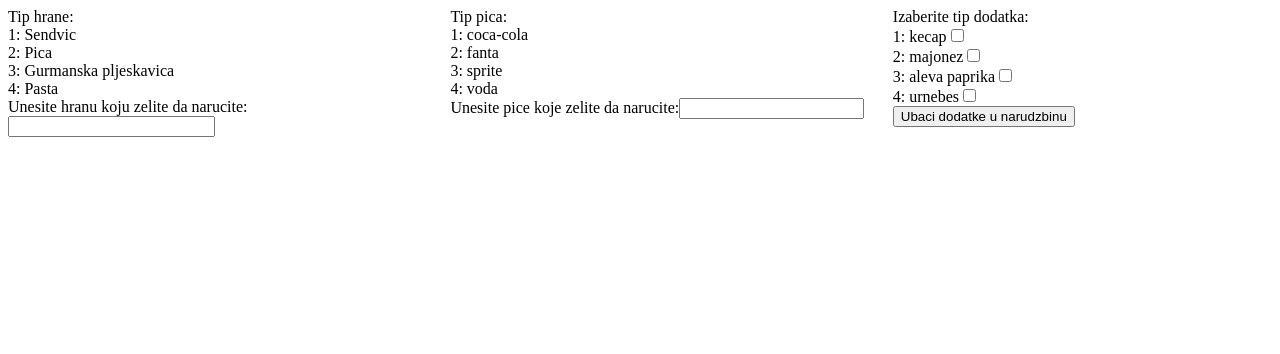
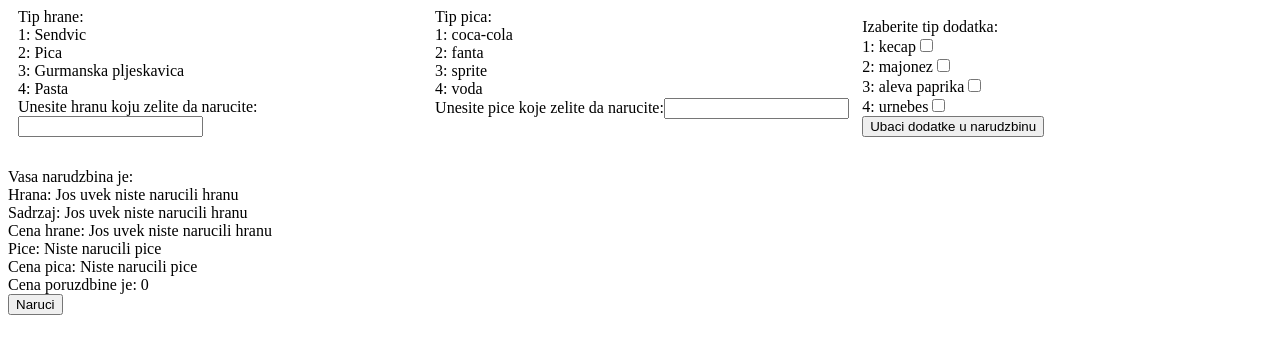
Before and after one commit to 17314FilipNikolic/ProjekatRxJSRWA, a website built with webpack: page index.html in a window 1280 px wide. Both pictures are taken after a click on the button "Ubaci dodatke u narudzbinu". Built offline with nearby package versions, Linux system fonts and the light colour scheme; data requests are answered from the project's data file.

Commit message:
CheckBox za dodatke napravljen, observable sredjen i narudzbina se prikazuje kako treba

```diff
--- a/index.html
+++ b/index.html
@@ -1,9 +1,9 @@
 <!DOCTYPE html>
 <html>
-    <head>
-        <link rel="stylesheet" href="./src/main.css">
-    </head>
-    <body>
-        <script src="./dist/bundle.js"></script>
-    </body>
+  <head>
+    <link rel="stylesheet" href="./src/main.css" />
+  </head>
+  <body>
+    <script src="./dist/bundle.js"></script>
+  </body>
 </html>
--- a/src/main.css
+++ b/src/main.css
@@ -1,37 +1,29 @@
-.ShopContainer {
-  float: left;
-  width: 60%;
-  height: auto;
-}
-.Shop {
-  width: 50%;
-  height: auto;
-}
-
 .FoodContainer {
   display: block;
   float: left;
-  width: 35%;
+  width: 33%;
+  height: 100px;
+  margin-left: 10px;
 }
 
 .DrinkContainer {
   display: block;
   float: left;
-  width: 35%;
+  width: 33%;
+  height: 100px;
 }
 
 .AdContainer {
   display: block;
-  float: right;
+  float: left;
   width: 30%;
-}
-
-.FoodInput {
-  float: left;
-  width: 45%;
+  height: 100px;
+  margin-top: 10px;
+  margin-left: 10px;
 }
 
 .Order {
   display: block;
   float: left;
+  margin-top: 50px;
 }
--- a/src/services/adService.ts
+++ b/src/services/adService.ts
@@ -49,45 +49,17 @@ export class AdService {
     );
   }
 
-  handleButtonClick(ad: string[]) {
-    return this.getAdObservableByTypes(ad);
-  }
-
-  AdInputObservable(
-    input: HTMLInputElement,
-    host: HTMLElement,
-    order: OrderView
-  ) {
-    return fromEvent(input, "input")
-      .pipe(
-        debounceTime(1000),
-        map((ev: Event) => (<HTMLInputElement>ev.target).value),
-        filter((text) => text.length > 3),
-        switchMap((type) => this.getAdObservableByType(type)),
-        map((ads) => ads[0])
-      )
-      .subscribe((ad) => {
-        order.setAdOrder(ad);
-        order.showOrder(host);
-      });
-  }
-
-  AdRemoveObservable(
-    input: HTMLInputElement,
-    host: HTMLElement,
-    order: OrderView
-  ) {
-    return fromEvent(input, "input")
-      .pipe(
-        debounceTime(1000),
-        map((ev: Event) => (<HTMLInputElement>ev.target).value),
-        filter((text) => text.length > 3),
-        switchMap((type) => this.getAdObservableByType(type)),
-        map((ads) => ads[0])
-      )
-      .subscribe((ad) => {
-        order.deleteAdOrder(ad);
-        order.showOrder(host);
-      });
+  handleButtonClick(btn: HTMLButtonElement, div: HTMLDivElement) {
+    console.log(div.getElementsByClassName("AdType"));
+    return fromEvent(btn, "click").pipe(
+      map((ev: Event) => (<HTMLButtonElement>ev.target).parentNode),
+      map((div) => Array.from(div.querySelectorAll(".AdType"))),
+      map((checkBoxs) => <HTMLInputElement[]>checkBoxs),
+      map((checkBoxs) =>
+        checkBoxs.filter((checkBox) => checkBox.checked === true)
+      ),
+      map((checkBoxs) => checkBoxs.map((checkBox) => checkBox.value)),
+      switchMap((types) => this.getAdObservableByTypes(types))
+    );
   }
 }
--- a/src/services/drinkService.ts
+++ b/src/services/drinkService.ts
@@ -29,8 +29,7 @@ export class DrinkService {
   }
 
   drinkInputObs(input: HTMLInputElement) {
-    return fromEvent(input, "input")
-      .pipe(
+    return fromEvent(input, "input").pipe(
       debounceTime(1000),
       map((ev: Event) => (<HTMLInputElement>ev.target).value),
       filter((text) => text.length > 3),
--- a/src/services/foodService.ts
+++ b/src/services/foodService.ts
@@ -1,7 +1,6 @@
 import { debounceTime, map, filter, switchMap } from "rxjs/operators";
 import { Food } from "../models/food";
 import { from, fromEvent, Observable } from "rxjs";
-import { OrderView } from "../views/orderView";
 
 const API_URL = "http://localhost:3000";
 
@@ -29,8 +28,7 @@ export class FoodService {
   }
 
   foodInputObs(input: HTMLInputElement) {
-    return fromEvent(input, "input")
-      .pipe(
+    return fromEvent(input, "input").pipe(
       debounceTime(1000),
       map((ev: Event) => (<HTMLInputElement>ev.target).value),
       filter((text) => text.length > 3),
--- a/src/services/orderService.ts
+++ b/src/services/orderService.ts
@@ -1,5 +1,5 @@
-import { combineLatest, merge, Observable } from "rxjs";
-import { filter, map } from "rxjs/operators";
+import { combineLatest, fromEvent, merge, Observable } from "rxjs";
+import { filter, map, mapTo, switchMap } from "rxjs/operators";
 import { Ad } from "../models/ad";
 import { Drink } from "../models/drink";
 import { Food } from "../models/food";
@@ -8,8 +8,7 @@ import { AdService } from "./adService";
 import { DrinkService } from "./drinkService";
 import { FoodService } from "./foodService";
 
-
-export class OrderService{
+export class OrderService {
   foodObservable: Observable<Food>;
   adObservable: Observable<Ad[]>;
   drinkObservable: Observable<Drink>;
@@ -17,35 +16,29 @@ export class OrderService{
   adService: AdService;
   drinkService: DrinkService;
 
-    constructor(){
+  constructor() {
     this.foodService = new FoodService();
     this.adService = new AdService();
     this.drinkService = new DrinkService();
   }
 
-    createFoodObservable(input: HTMLInputElement){
+  createFoodObservable(input: HTMLInputElement) {
     this.foodObservable = this.foodService.foodInputObs(input);
   }
 
-    createDrinkObservable(input: HTMLInputElement){
+  createDrinkObservable(input: HTMLInputElement) {
     this.drinkObservable = this.drinkService.drinkInputObs(input);
   }
 
-    createAdObservable(ads: string[]){
-        this.adObservable = this.adService.handleButtonClick(ads);
+  createAdObservable(btn: HTMLButtonElement, div: HTMLDivElement) {
+    this.adObservable = this.adService.handleButtonClick(btn, div);
   }
 
-    makeOrder(order: OrderView, host: HTMLElement){
+  makeOrder(order: OrderView, host: HTMLElement) {
     merge(
-            this.foodObservable.pipe(
-                map((food) => order.setFoodOrder(food)),
-            ),
-            this.drinkObservable.pipe(
-                map((drink) => order.setDrinkOrder(drink))
-            ),
-            this.adObservable.pipe(
-                map((ads) => order.setAdsOrder(ads))
-            )
+      this.foodObservable.pipe(map((food) => order.setFoodOrder(food))),
+      this.drinkObservable.pipe(map((drink) => order.setDrinkOrder(drink))),
+      this.adObservable.pipe(map((ads) => order.setAdsOrder(ads)))
     ).subscribe(() => order.showOrder(host));
   }
 }
--- a/src/views/adView.ts
+++ b/src/views/adView.ts
@@ -41,17 +41,7 @@ export class AdView {
     btn.innerHTML = "Ubaci dodatke u narudzbinu";
     div.appendChild(btn);
 
-    btn.onclick = () => {
-      order.createAdObservable(
-        Array.from(document.getElementsByName("Ad"))
-          .map((checkBox) =>
-            (<HTMLInputElement>checkBox).checked
-              ? (<HTMLInputElement>checkBox).value
-              : ""
-          )
-          .filter((value) => value !== "")
-      );
-    };
+    order.createAdObservable(btn, div);
 
     host.appendChild(div);
   }
--- a/src/views/drinkView.ts
+++ b/src/views/drinkView.ts
@@ -7,7 +7,7 @@ export class DrinkView {
   drinkService: DrinkService;
   orderService: OrderService;
 
-  constructor(){
+  constructor() {
     this.drinkService = new DrinkService();
     this.orderService = new OrderService();
   }
--- a/src/views/foodView.ts
+++ b/src/views/foodView.ts
@@ -6,7 +6,7 @@ export class FoodView {
   typesOfFood = ["Sendvic", "Pica", "Gurmanska pljeskavica", "Pasta"];
   foodService: FoodService;
 
-  constructor(){
+  constructor() {
     this.foodService = new FoodService();
   }
 
--- a/src/views/orderView.ts
+++ b/src/views/orderView.ts
@@ -12,6 +12,10 @@ export class OrderView {
   priceDrink: number;
   price: number;
 
+  constructor() {
+    this.priceFood = this.priceAd = this.priceDrink = this.price = 0;
+  }
+
   setFoodOrder(food: Food) {
     this.food = food;
     this.setPrice();
@@ -25,7 +29,7 @@ export class OrderView {
     this.ads.push(ad);
     this.setPrice();
   }
-  setAdsOrder(ads: Ad[]){
+  setAdsOrder(ads: Ad[]) {
     ads.forEach((ad) => this.setAdOrder(ad));
   }
   deleteAdOrder(adRemove: Ad) {
@@ -62,17 +66,23 @@ export class OrderView {
     container.appendChild(title);
 
     const foodtype = document.createElement("div");
-    foodtype.innerHTML = `Hrana: ${this.food ? this.food.type : ""}`;
+    foodtype.innerHTML = `Hrana: ${
+      this.food ? this.food.type : "Jos uvek niste narucili hranu"
+    }`;
     foodtype.className = "Food";
     container.appendChild(foodtype);
 
     const foodcontent = document.createElement("label");
-    foodcontent.innerHTML = `Sadrzaj: ${this.food && this.food.content}`;
+    foodcontent.innerHTML = `Sadrzaj: ${
+      this.food ? this.food.content : "Jos uvek niste narucili hranu"
+    }`;
     foodcontent.className = "FoodContent";
     container.appendChild(foodcontent);
 
     const foodprice = document.createElement("div");
-    foodprice.innerHTML = `Cena hrane: ${this.food?.price}`;
+    foodprice.innerHTML = `Cena hrane: ${
+      this.food ? this.food.price : "Jos uvek niste narucili hranu"
+    }`;
     foodprice.className = "FoodPrice";
     container.appendChild(foodprice);
 
```
Lines whose indentation alone changed are shown as unchanged.
